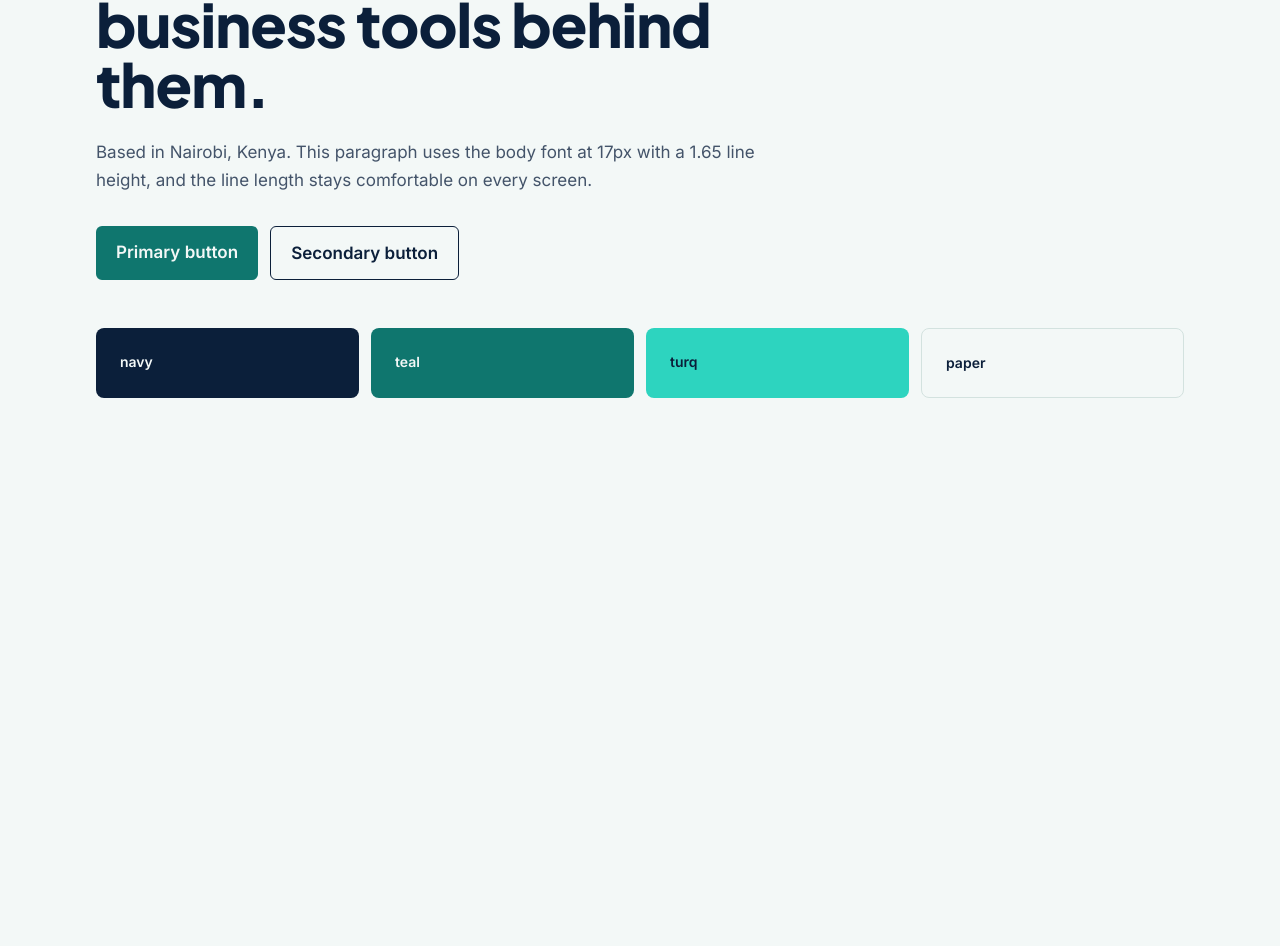
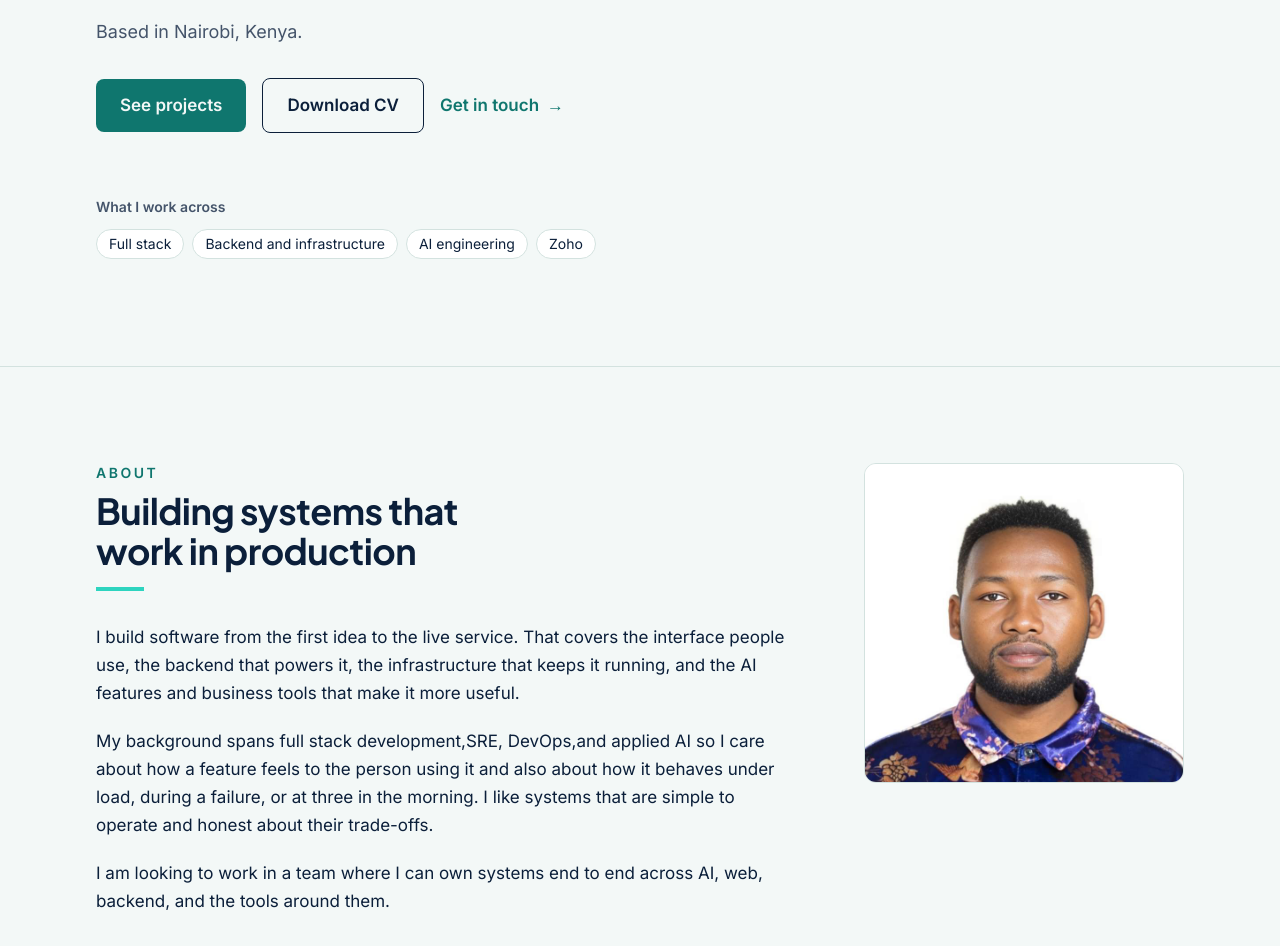
Before and after one commit to gilbertofke/gilbert-portfolio, a Next.js app: page / in a window 1280 px wide. Shown: the part 434-1380 px from the top of the page. Before the commit the page ends 928 px from the top, so only its background shows below. Built offline with nearby package versions, Linux system fonts and the light colour scheme.

Commit message:
Updated the About section description to reflect my core strengths

```diff
--- a/src/app/page.tsx
+++ b/src/app/page.tsx
@@ -1,53 +1,15 @@
-import { site } from "@/data/site";
-
-const swatches = [
-  { name: "navy", className: "bg-navy text-paper" },
-  { name: "teal", className: "bg-teal text-paper" },
-  { name: "turq", className: "bg-turq text-navy" },
-  { name: "paper", className: "bg-paper text-navy border border-line" },
-];
+import About from "@/components/About";
+import Hero from "@/components/Hero";
+import Nav from "@/components/Nav";
 
 export default function Home() {
   return (
-    <main id="main" className="page-container section-pad">
-      <p className="text-sm font-semibold uppercase tracking-widest text-teal">
-        Foundation check
-      </p>
-
-      <h1 className="mt-3 max-w-3xl text-4xl font-extrabold text-navy md:text-6xl">
-        {site.hero.statement}
-      </h1>
-
-      <p className="mt-6 max-w-prose text-muted">
-        {site.hero.support} This paragraph uses the body font at 17px with a
-        1.65 line height, and the line length stays comfortable on every screen.
-      </p>
-
-      <div className="mt-8 flex flex-wrap gap-3">
-        <a
-          href="#main"
-          className="rounded-md bg-teal px-5 py-3 font-semibold text-paper transition-colors hover:bg-navy"
-        >
-          Primary button
-        </a>
-        <a
-          href="#main"
-          className="rounded-md border border-navy px-5 py-3 font-semibold text-navy transition-colors hover:bg-navy hover:text-paper"
-        >
-          Secondary button
-        </a>
-      </div>
-
-      <div className="mt-12 grid grid-cols-2 gap-3 md:grid-cols-4">
-        {swatches.map((s) => (
-          <div
-            key={s.name}
-            className={`rounded-lg p-6 text-sm font-semibold ${s.className}`}
-          >
-            {s.name}
-          </div>
-        ))}
-      </div>
-    </main>
+    <>
+      <Nav />
+      <main id="main">
+        <Hero />
+        <About />
+      </main>
+    </>
   );
 }
--- /dev/null
+++ b/src/components/About.tsx
@@ -0,0 +1,31 @@
+import Image from "next/image";
+import { about } from "@/data/site";
+import SectionHeading from "./SectionHeading";
+
+export default function About() {
+  return (
+    <section id="about" className="section-pad">
+      <div className="page-container grid gap-10 md:grid-cols-[minmax(0,1fr)_18rem] md:gap-16 lg:grid-cols-[minmax(0,1fr)_20rem]">
+        <div>
+          <SectionHeading eyebrow="About" title={about.title} />
+          <div className="mt-8 max-w-prose space-y-5">
+            {about.paragraphs.map((paragraph) => (
+              <p key={paragraph}>{paragraph}</p>
+            ))}
+          </div>
+        </div>
+
+        <div className="order-first md:order-last">
+          <Image
+            src={about.photo.src}
+            alt={about.photo.alt}
+            width={640}
+            height={640}
+            sizes="(min-width: 1024px) 320px, (min-width: 768px) 288px, 176px"
+            className="aspect-square w-44 rounded-xl border border-line object-cover md:w-full"
+          />
+        </div>
+      </div>
+    </section>
+  );
+}
--- a/src/data/site.ts
+++ b/src/data/site.ts
@@ -41,8 +41,8 @@ export const about = {
   title: "Building systems that work in production",
   paragraphs: [
     "I build software from the first idea to the live service. That covers the interface people use, the backend that powers it, the infrastructure that keeps it running, and the AI features and business tools that make it more useful.",
-    "My background spans SRE, DevOps, and full stack development, so I care about how a feature feels to the person using it and also about how it behaves under load, during a failure, or at three in the morning. I like systems that are simple to operate and honest about their trade-offs.",
-    "Next, I want to work on a team where I can own systems end to end across AI, web, backend, and the tools around them. This site shows how I think, and the projects below show the work behind it.",
+    "My background spans full stack development,SRE, DevOps,and applied AI so I care about how a feature feels to the person using it and also about how it behaves under load, during a failure, or at three in the morning. I like systems that are simple to operate and honest about their trade-offs.",
+    "I am looking to work in a team where I can own systems end to end across AI, web, backend, and the tools around them.",
   ],
   photo: {
     src: "/images/portrait.jpg",
```
